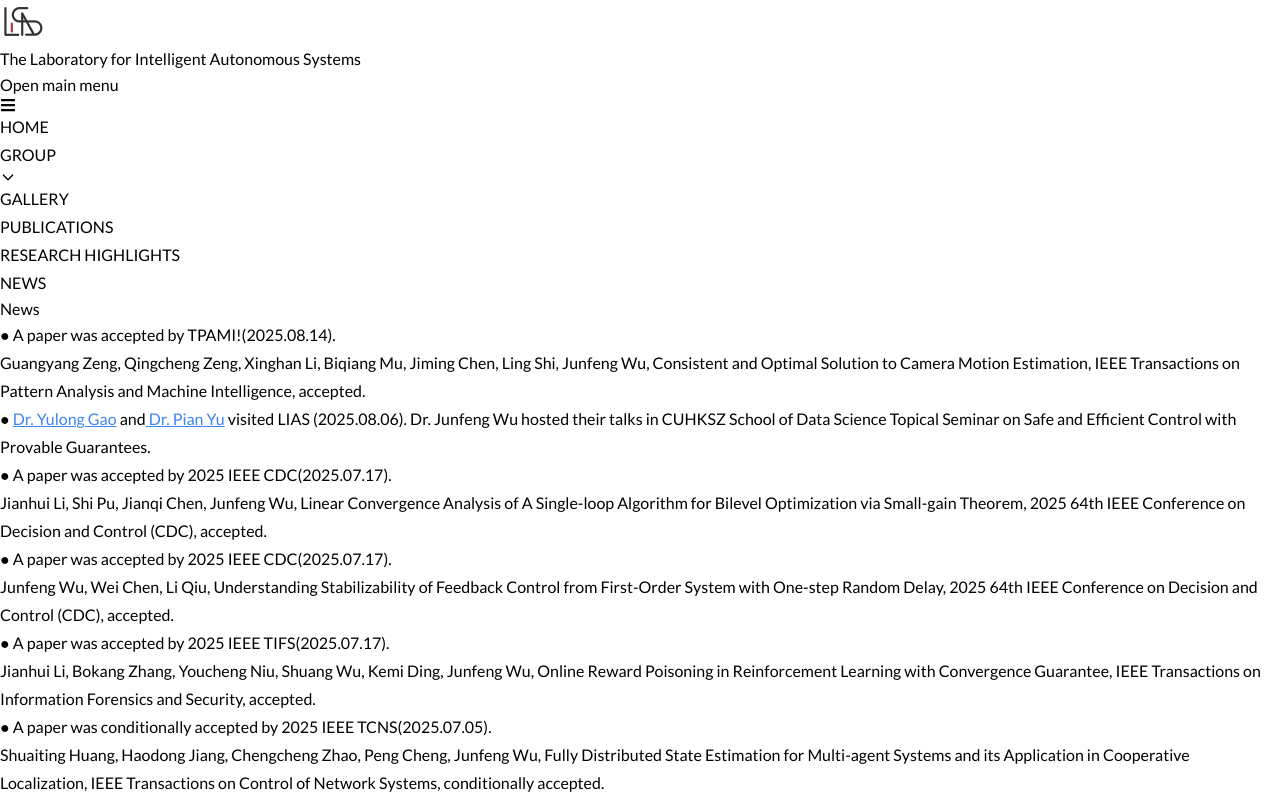
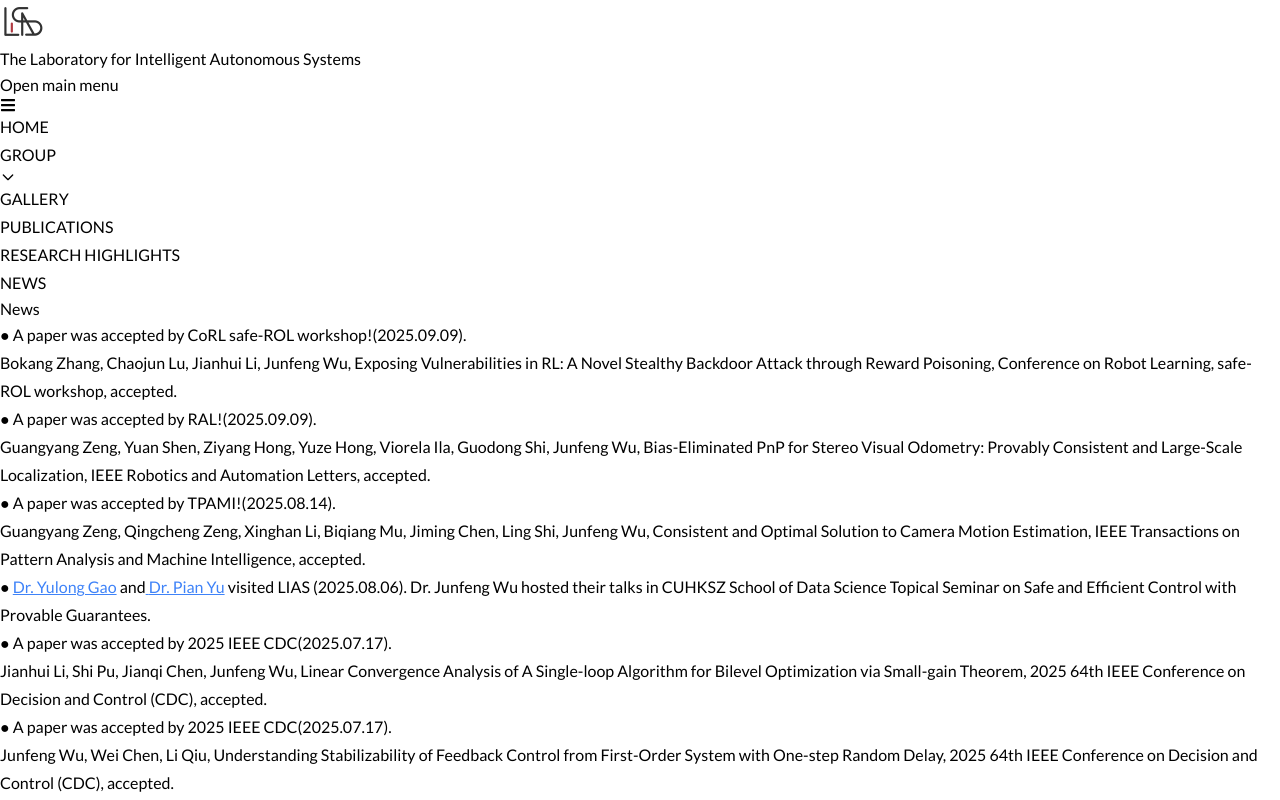
Before and after one commit to LIAS-CUHKSZ/lias-cuhksz.github.io, a Next.js app: page /news in a window 1280 px wide. Shown: the top 800 px of the page. Built offline with nearby package versions, Linux system fonts and the light colour scheme.

Commit message:
Update page.tsx

```diff
--- a/app/news/page.tsx
+++ b/app/news/page.tsx
@@ -8,6 +8,20 @@ export const metadata: Metadata = {
 // Define the news items as an array of JSX elements or strings
 // Using JSX elements directly is easiest if you have links/formatting inside
 const newsItems: React.ReactNode[] = [
+  <>
+    A paper was accepted by CoRL safe-ROL workshop!(2025.09.09).
+    <br />
+    Bokang Zhang, Chaojun Lu, Jianhui Li, Junfeng Wu, Exposing Vulnerabilities
+    in RL: A Novel Stealthy Backdoor Attack through Reward Poisoning, Conference
+    on Robot Learning, safe-ROL workshop, accepted.
+  </>,
+  <>
+    A paper was accepted by RAL!(2025.09.09).
+    <br />
+    Guangyang Zeng, Yuan Shen, Ziyang Hong, Yuze Hong, Viorela Ila, Guodong Shi,
+    Junfeng Wu, Bias-Eliminated PnP for Stereo Visual Odometry: Provably Consistent
+    and Large-Scale Localization, IEEE Robotics and Automation Letters, accepted.
+  </>,
   <>
     A paper was accepted by TPAMI!(2025.08.14).
     <br />
```
